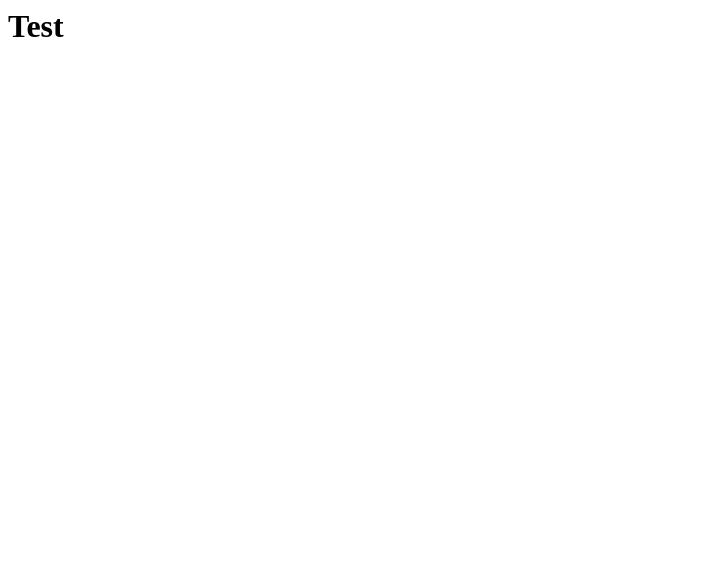
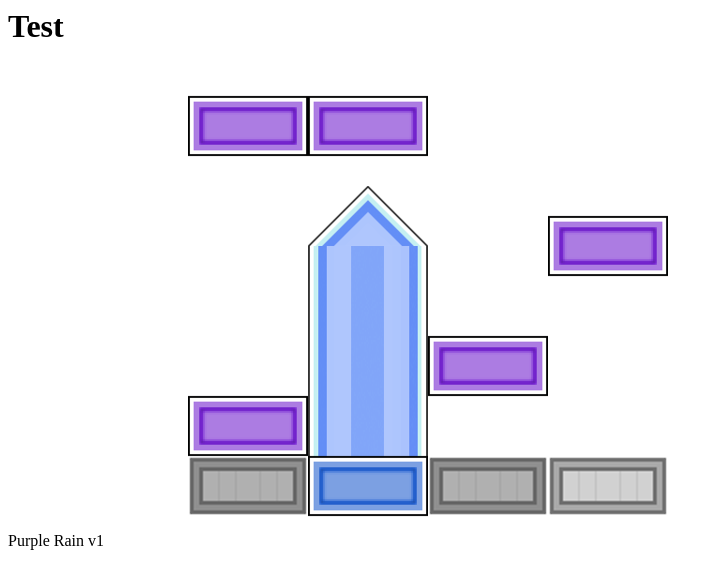
Before and after one commit to YAVSRG/Interlude.Noteskins, a plain HTML site: page index.html in a window 1280 px wide. Shown: the whole page, without its empty margins (0-723 px from the left). Drawn offline with Linux system fonts and the light colour scheme.

Commit message:
Generated index.json

```diff
--- a/index.html
+++ b/index.html
@@ -1 +1,5 @@
 <h1>Test</h1>
+<div>
+	<span>Purple Rain v1</span>
+	<img src="Previews/PurpleRain.png"/>
+</div>
```
Also changed, not shown: index.json (added, +7 -0 lines), 1 other file.
